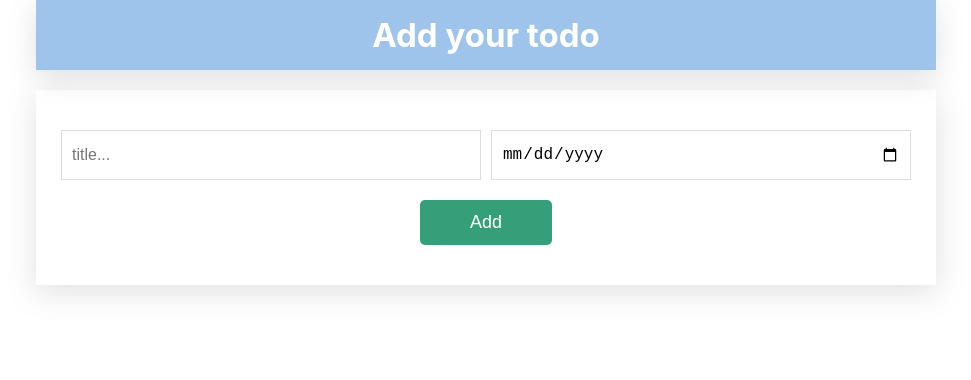
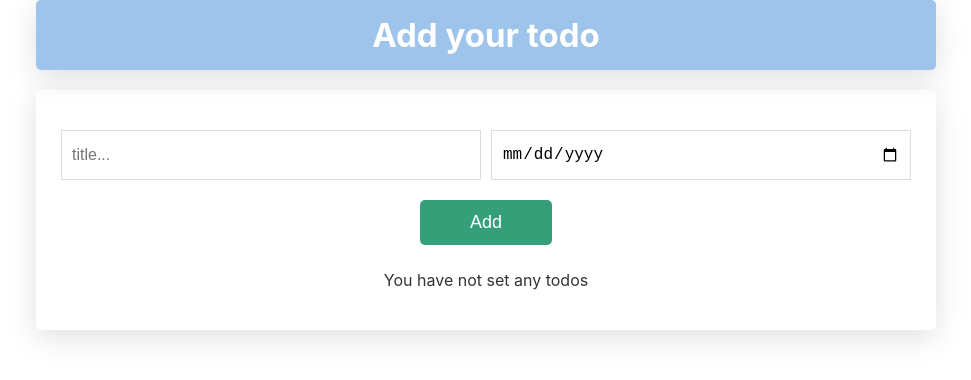
Before and after one commit to nirajankarki5/fullstack-todo-app, a React (Create React App) app in the folder frontend/: page / in a window 1280 px wide. Shown: the top 380 px of the page, without its empty margins (154-1125 px from the left). Built offline with nearby package versions, Linux system fonts and the light colour scheme; no server answers.

Commit message:
added list item display

```diff
--- a/frontend/src/App.js
+++ b/frontend/src/App.js
@@ -1,19 +1,26 @@
 import { useEffect, useState } from "react";
+import List from "./components/List";
 
 function App() {
   const [title, setTitle] = useState("");
   const [date, setDate] = useState("");
+  const [list, setList] = useState([]);
+  const [loading, setLoading] = useState(false);
   const [isEdit, setIsEdit] = useState(false);
   const [editId, setEditId] = useState(null);
 
   const fetchList = async () => {
+    setLoading(true);
     try {
       const response = await fetch("http://127.0.0.1:5000/api/todos");
 
       const todos = await response.json();
       console.log(todos);
+      setList(todos);
+      setLoading(false);
     } catch (err) {
       console.log(err);
+      setLoading(false);
     }
   };
 
@@ -48,6 +55,14 @@ function App() {
           </div>
           <button type="submit">{isEdit ? "Edit" : "Add"}</button>
         </form>
+
+        {loading ? (
+          <p>loading... </p>
+        ) : list.length === 0 ? (
+          <p>You have not set any todos</p>
+        ) : (
+          <List list={list} />
+        )}
       </main>
     </div>
   );
--- /dev/null
+++ b/frontend/src/components/List.js
@@ -0,0 +1,17 @@
+import React from "react";
+
+const List = ({ list }) => {
+  return (
+    <ul className="todo-list">
+      {list.map((item) => {
+        return (
+          <li key={item.id} className="list-item">
+            {item.title}
+          </li>
+        );
+      })}
+    </ul>
+  );
+};
+
+export default List;
--- a/frontend/src/index.css
+++ b/frontend/src/index.css
@@ -23,6 +23,7 @@ body {
   padding: 15px;
 
   box-shadow: rgba(100, 100, 111, 0.2) 0px 7px 29px 0px;
+  border-radius: 5px;
   font-size: 22px;
   text-align: center;
   color: #fff;
@@ -34,7 +35,12 @@ body {
   padding: 40px 25px;
   font-size: 16px;
   box-shadow: rgba(100, 100, 111, 0.2) 0px 7px 29px 0px;
+  border-radius: 5px;
   text-align: center;
+}
+
+form {
+  margin-bottom: 25px;
 }
 
 .input-div {
```
